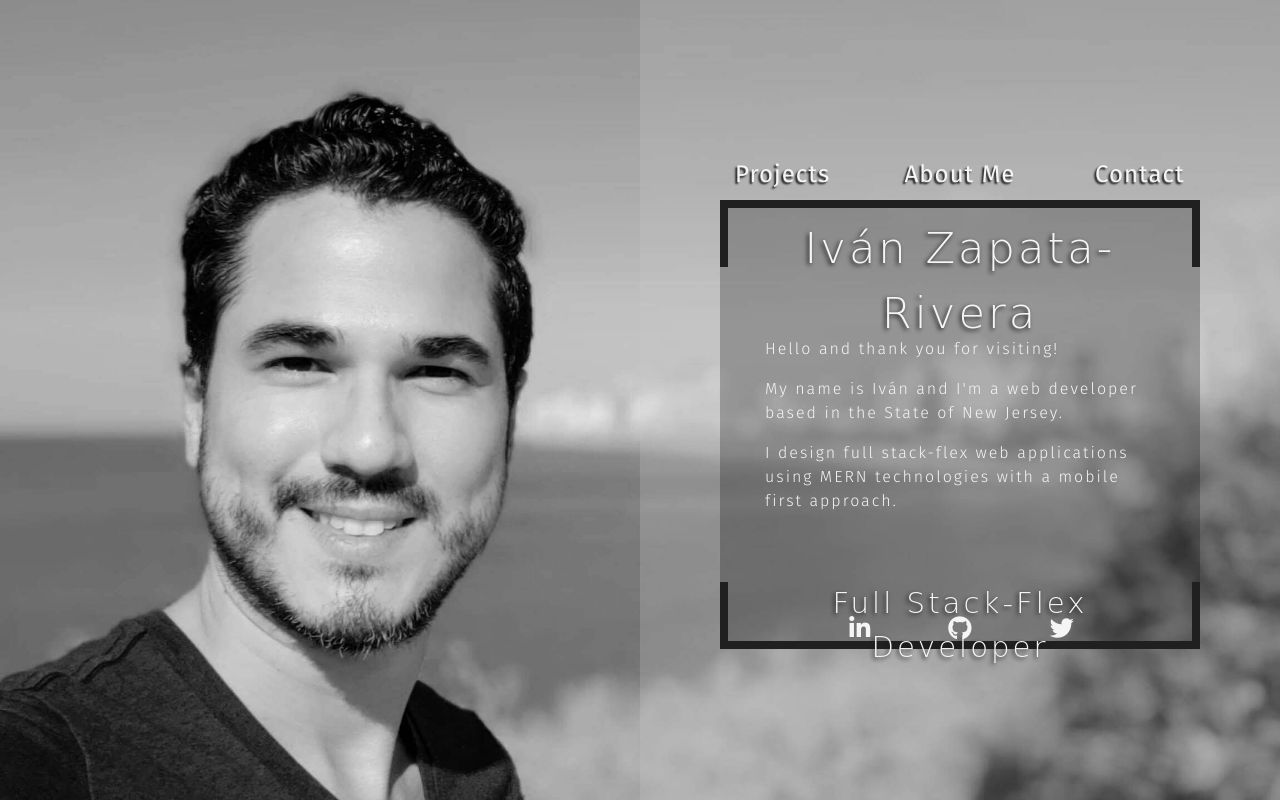
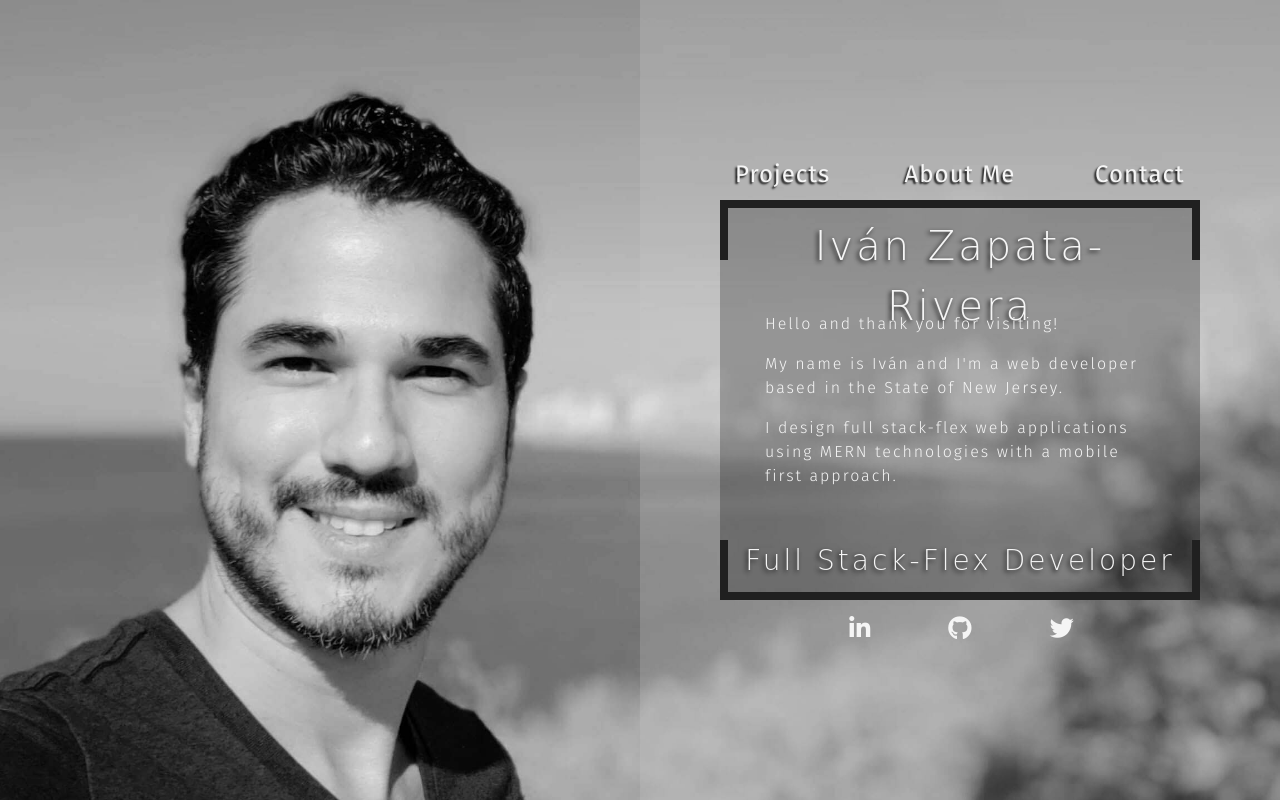
Before and after one commit to ivanzapatarivera/ivanzapatarivera, a website with bundled scripts: page assets/html/index.html in a window 1280 px wide. Built offline with nearby package versions, Linux system fonts and the light colour scheme; a web font is replaced by a local one.

Commit message:
changed font size

```diff
--- a/assets/css/style.css
+++ b/assets/css/style.css
@@ -75,11 +75,11 @@ body {
   text-shadow: -2px 2px 4px #181818;
 }
 .topIntroBoxRow {
-  font-size: max(5.4vmin, 35px);
+  font-size: max(5vmin, 2rem);
   border-bottom: none;
 }
 .bottomIntroBoxRow {
-  font-size: max(3.65vmin, 25px);
+  font-size: max(3.5vmin, 1.5px);
   border-top: none;
 }
 .middleIntroBoxRow {
```
